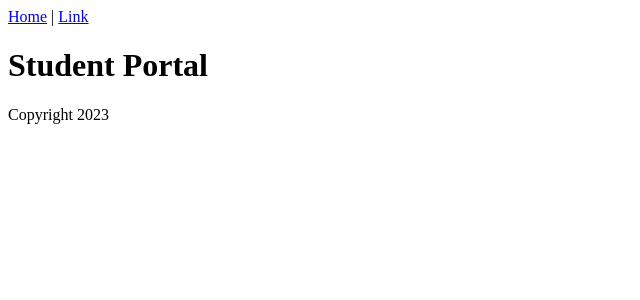
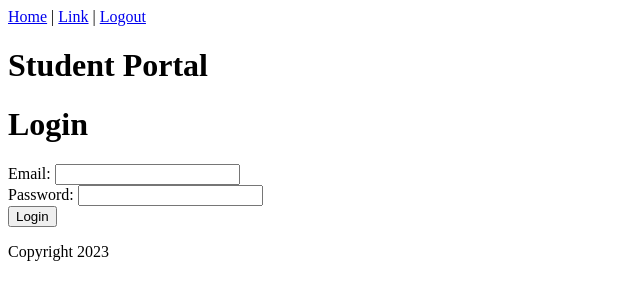
Before and after one commit to haydenshelley/student-portal-frontend, a React (Vite) app: page / in a window 1280 px wide. Shown: the top 300 px of the page, without its empty margins (0-640 px from the left). Built offline with nearby package versions, Linux system fonts and the light colour scheme.

Commit message:
user authentication

```diff
--- a/src/App.jsx
+++ b/src/App.jsx
@@ -1,12 +1,15 @@
 import { Header } from "./Header";
 import { Content } from "./Content";
 import { Footer } from "./Footer";
+import { Login } from "./Login";
+import { LogoutLink } from "./LogoutLink";
 
 function App() {
   return (
     <div>
       <Header />
       <Content />
+      <Login />
       <Footer />
     </div>
   );
--- a/src/Header.jsx
+++ b/src/Header.jsx
@@ -1,8 +1,10 @@
+import { LogoutLink } from "./LogoutLink";
+
 export function Header() {
   return (
     <header>
       <nav>
-        <a href="#">Home</a> | <a href="#">Link</a>
+        <a href="#">Home</a> | <a href="#">Link</a> | <LogoutLink />
       </nav>
     </header>
   );
--- /dev/null
+++ b/src/Login.jsx
@@ -0,0 +1,51 @@
+import axios from "axios";
+import { useState } from "react";
+
+const jwt = localStorage.getItem("jwt");
+if (jwt) {
+  axios.defaults.headers.common["Authorization"] = `Bearer ${jwt}`;
+}
+
+export function Login() {
+  const [errors, setErrors] = useState([]);
+
+  const handleSubmit = (event) => {
+    event.preventDefault();
+    setErrors([]);
+    const params = new FormData(event.target);
+    axios
+      .post("http://localhost:3000/sessions.json", params)
+      .then((response) => {
+        console.log(response.data);
+        axios.defaults.headers.common["Authorization"] =
+          "Bearer " + response.data.jwt;
+        localStorage.setItem("jwt", response.data.jwt);
+        event.target.reset();
+        window.location.href = "/"; // Change this to hide a modal, redirect to a specific page, etc.
+      })
+      .catch((error) => {
+        console.log(error.response);
+        setErrors(["Invalid email or password"]);
+      });
+  };
+
+  return (
+    <div id="login">
+      <h1>Login</h1>
+      <ul>
+        {errors.map((error) => (
+          <li key={error}>{error}</li>
+        ))}
+      </ul>
+      <form onSubmit={handleSubmit}>
+        <div>
+          Email: <input name="email" type="email" />
+        </div>
+        <div>
+          Password: <input name="password" type="password" />
+        </div>
+        <button type="submit">Login</button>
+      </form>
+    </div>
+  );
+}
--- /dev/null
+++ b/src/LogoutLink.jsx
@@ -0,0 +1,16 @@
+import axios from "axios";
+
+export function LogoutLink() {
+  const handleClick = (event) => {
+    event.preventDefault();
+    delete axios.defaults.headers.common["Authorization"];
+    localStorage.removeItem("jwt");
+    window.location.href = "/";
+  };
+
+  return (
+    <a href="#" onClick={handleClick}>
+      Logout
+    </a>
+  );
+}
```
